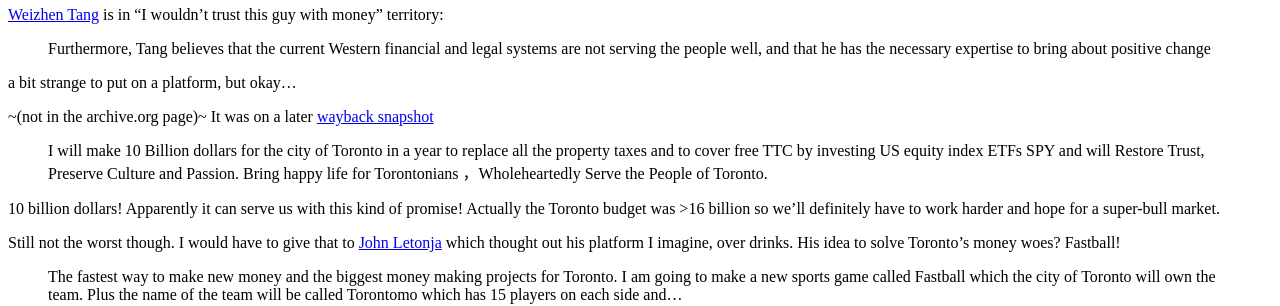
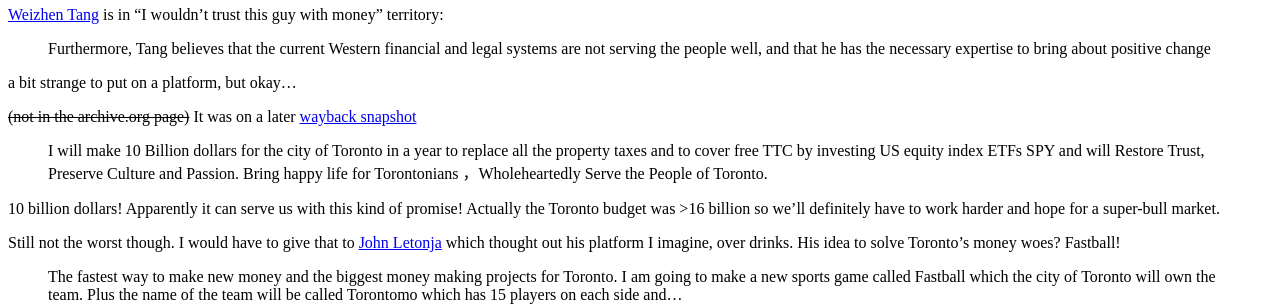
Before and after one commit to cdolivei/cdolivei.github.io, a Jekyll site: the page built from _posts/2024-07-25-toronto-election.md, in a window 1280 px wide. Shown: the part 481-787 px from the top of the page. Built offline with Jekyll 4.4.1, drawn with Linux system fonts in a browser that asks for light colours.

Commit message:
Fix formatting

```diff
--- a/_posts/2024-07-25-toronto-election.md
+++ b/_posts/2024-07-25-toronto-election.md
@@ -23,7 +23,7 @@
 
 a bit strange to put on a platform, but okay...
 
-~(not in the archive.org page)~ It was on a later [wayback snapshot](https://web.archive.org/web/20230928183249/https://www.torontonewsnet.com/weizhentang/)
+~~(not in the archive.org page)~~ It was on a later [wayback snapshot](https://web.archive.org/web/20230928183249/https://www.torontonewsnet.com/weizhentang/)
 
 > I will make 10 Billion dollars for the city of Toronto in a year to replace all the property taxes and to cover free TTC by investing US equity index ETFs SPY and will Restore Trust, Preserve Culture and Passion. Bring happy life for Torontonians ，Wholeheartedly Serve the People of Toronto.
 
```
